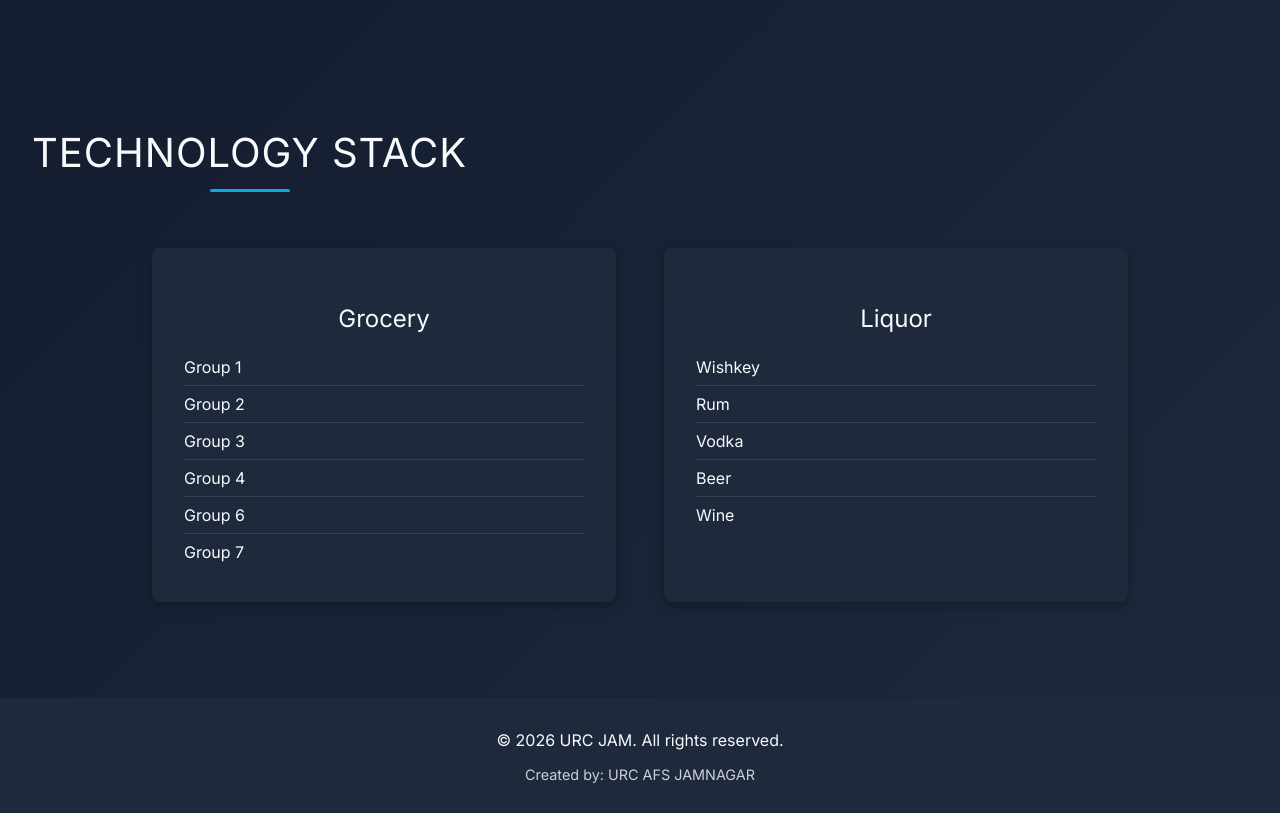
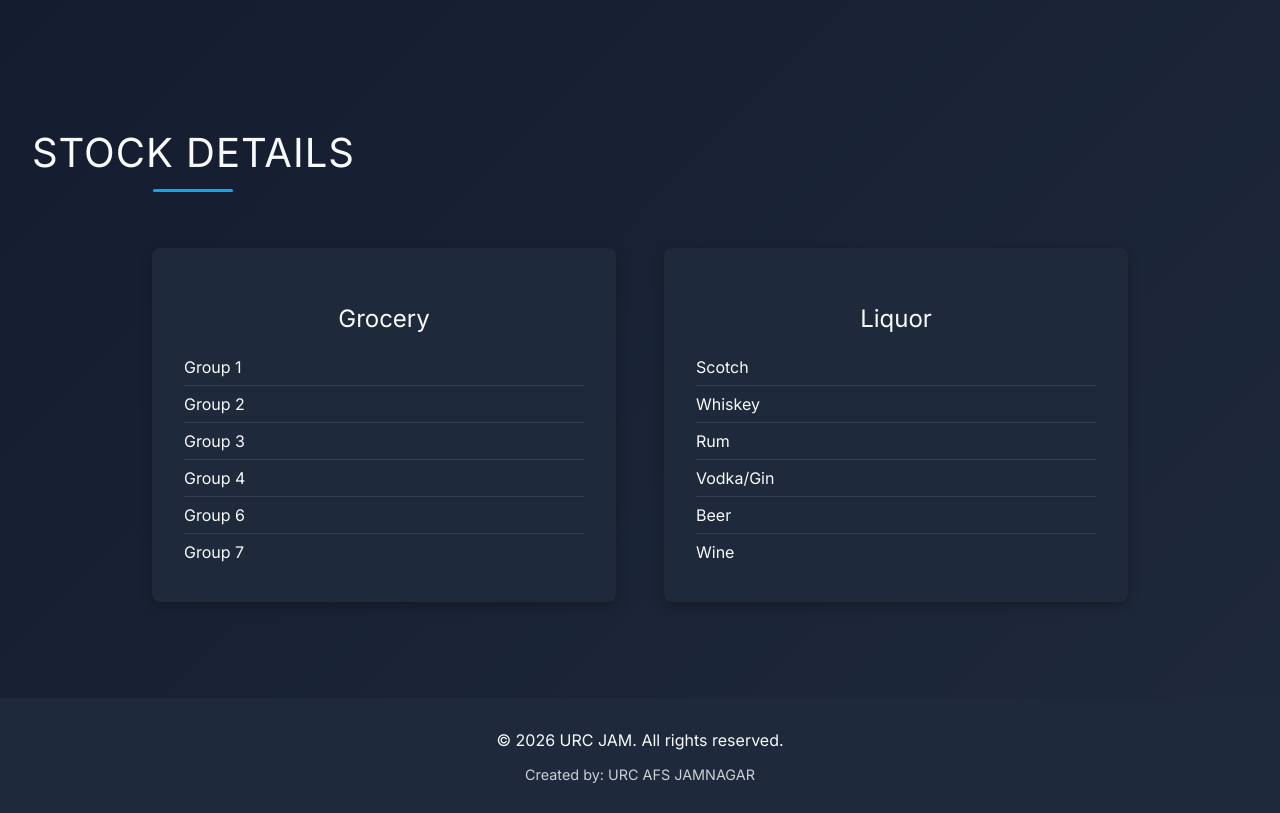
Before and after one commit to urcjam/urcjam.github.io, a plain HTML site: page index.html in a window 1280 px wide. Shown: the part 1060-1873 px from the top of the page. Drawn offline with Linux system fonts and the light colour scheme; a web font is replaced by a local one.

Commit message:
Update index.html

```diff
--- a/index.html
+++ b/index.html
@@ -101,9 +101,9 @@
                 </div>
             </section>
 
-            <!-- Tech Stack Section - Mise à jour -->
+            <!-- Tech Stack Section -->
             <section id="tech-stack" class="section">
-                <h2 class="section-title reveal">Technology Stack</h2>
+                <h2 class="section-title reveal">Stock Details</h2>
                 <div class="stack-container">
                     <div class="stack-column reveal reveal-delay-1">
                         <h3>Grocery</h3>
@@ -119,9 +119,10 @@
                     <div class="stack-column reveal reveal-delay-2">
                         <h3>Liquor</h3>
                         <ul class="tech-list">
-                            <li>Wishkey</li>
+ 							<li>Scotch</li>
+							<li>Whiskey</li>
                             <li>Rum</li>
-                            <li>Vodka</li>
+                            <li>Vodka/Gin</li>
                             <li>Beer</li>
                             <li>Wine</li>
                         </ul>
```
